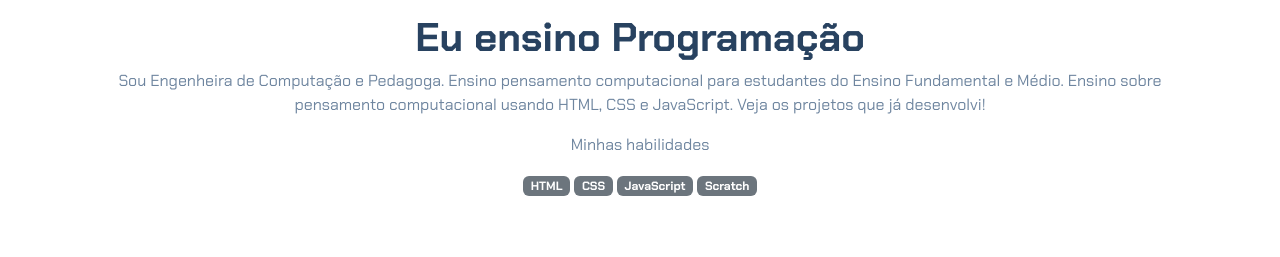
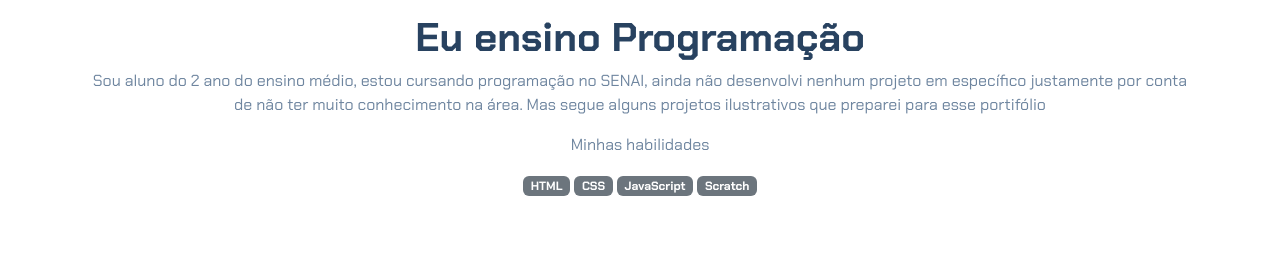
Before and after one commit to TTSurThiagoZ/portifolio, a plain HTML site: page index.html in a window 1280 px wide. Shown: the part 58-315 px from the top of the page. Drawn offline with nearby package versions, Linux system fonts and the light colour scheme.

Commit message:
Update index.html

```diff
--- a/index.html
+++ b/index.html
@@ -16,9 +16,9 @@
             srcset="">
         <p class="lead">Eu sou Fernanda_</p>
         <h1>Eu ensino Programação</h1>
-        <p>Sou Engenheira de Computação e Pedagoga. Ensino pensamento computacional para estudantes do Ensino
-            Fundamental e Médio. Ensino sobre pensamento computacional usando HTML, CSS e JavaScript. Veja os projetos
-            que já desenvolvi!</p>
+        <p>Sou aluno do 2 ano do ensino médio, estou cursando programação no SENAI, ainda não desenvolvi nenhum projeto em específico
+        justamente por conta de não ter muito conhecimento na área. Mas segue alguns projetos ilustrativos que preparei para esse
+        portifólio</p>
         <p>Minhas habilidades</p>
         <div>
             <p class="badge bg-secondary">HTML</p>
```
